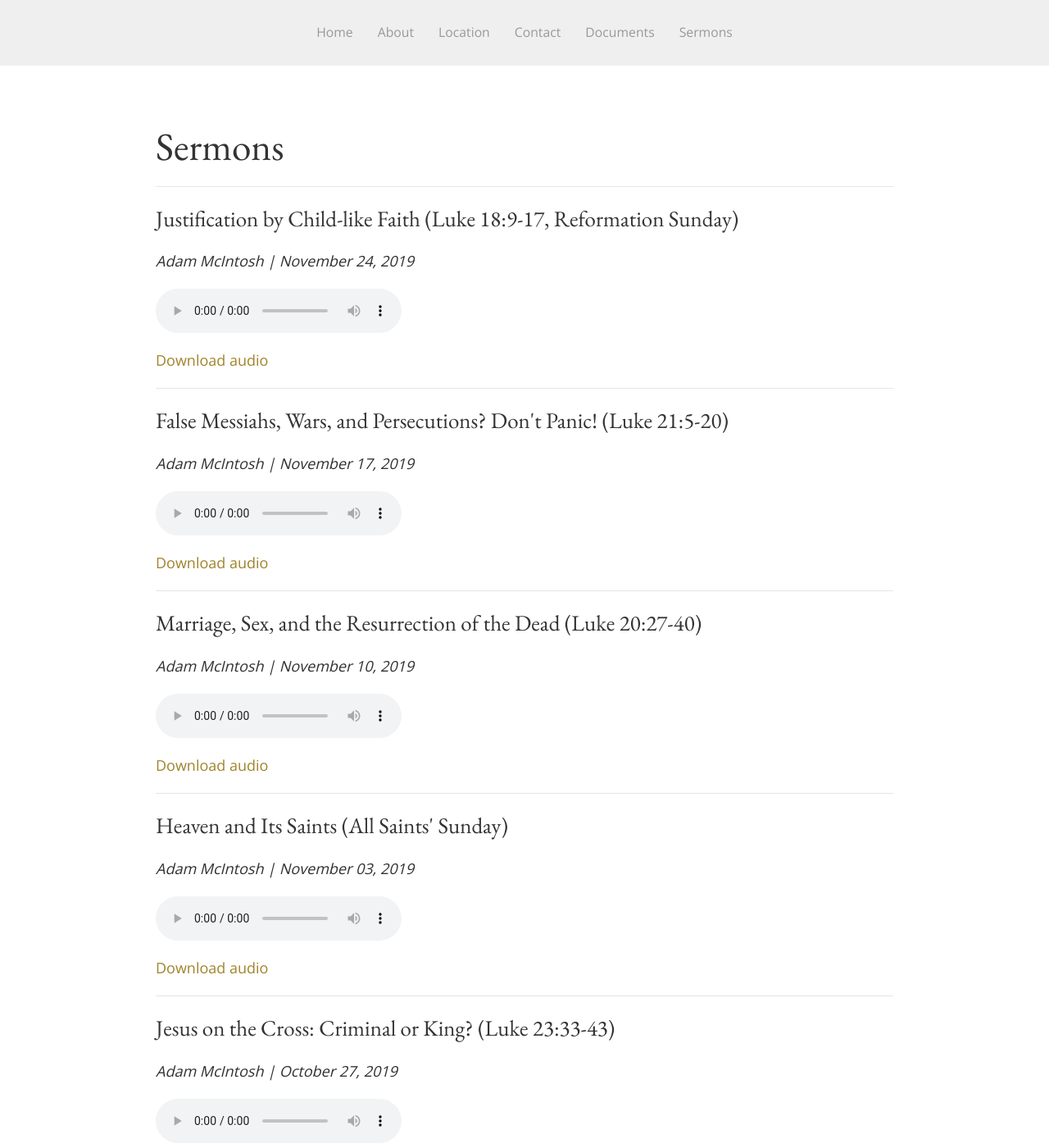
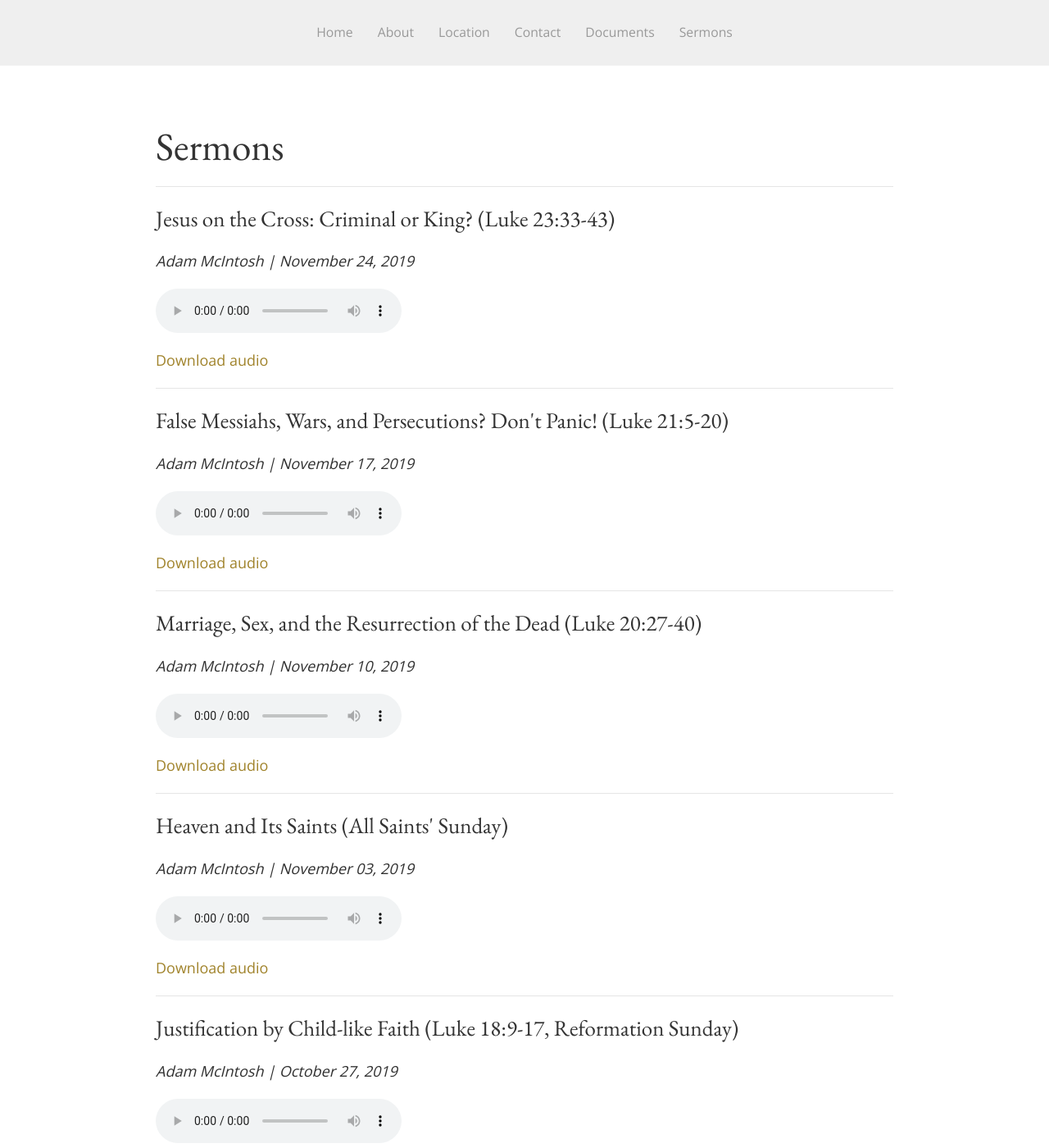
Before and after one commit to SaintDavidsChurch/website, a Jekyll site: the page built from sermons.html, in a window 1280 px wide and 1400 px high. Shown: the whole window at 82% size. Built offline with Jekyll 4.4.1, drawn with Linux system fonts in a browser that asks for light colours; some of the changed lines change nothing that is shown.

Commit message:
Updated by InferCMS

```diff
--- a/_data/sermons.yml
+++ b/_data/sermons.yml
@@ -11,10 +11,10 @@
   preacher: Adam McIntosh
   audio_file: https://saintdavids.church/assets/sermons/Adam-McIntosh_November17-2019_Luke21.5-20.mp3
 - title: 'Jesus on the Cross: Criminal or King? (Luke 23:33-43)'
+  date: '2019-11-24'
+  preacher: Adam McIntosh
+  audio_file: https://saintdavids.church/assets/sermons/Adam-McIntosh_November24-2019_Luke23.33-43.mp3
+- title: Justification by Child-like Faith (Luke 18:9-17, Reformation Sunday)
   date: '2019-10-27'
   preacher: Adam McIntosh
   audio_file: https://saintdavids.church/assets/sermons/Adam-McIntosh_October27-2019_Luke18.9-17_reformation.mp3
-- title: Justification by Child-like Faith (Luke 18:9-17, Reformation Sunday)
-  date: '2019-11-24'
-  preacher: Adam McIntosh
-  audio_file: https://saintdavids.church/assets/sermons/Adam-McIntosh_October27-2019_Luke18.9-17_reformation.mp3
```
